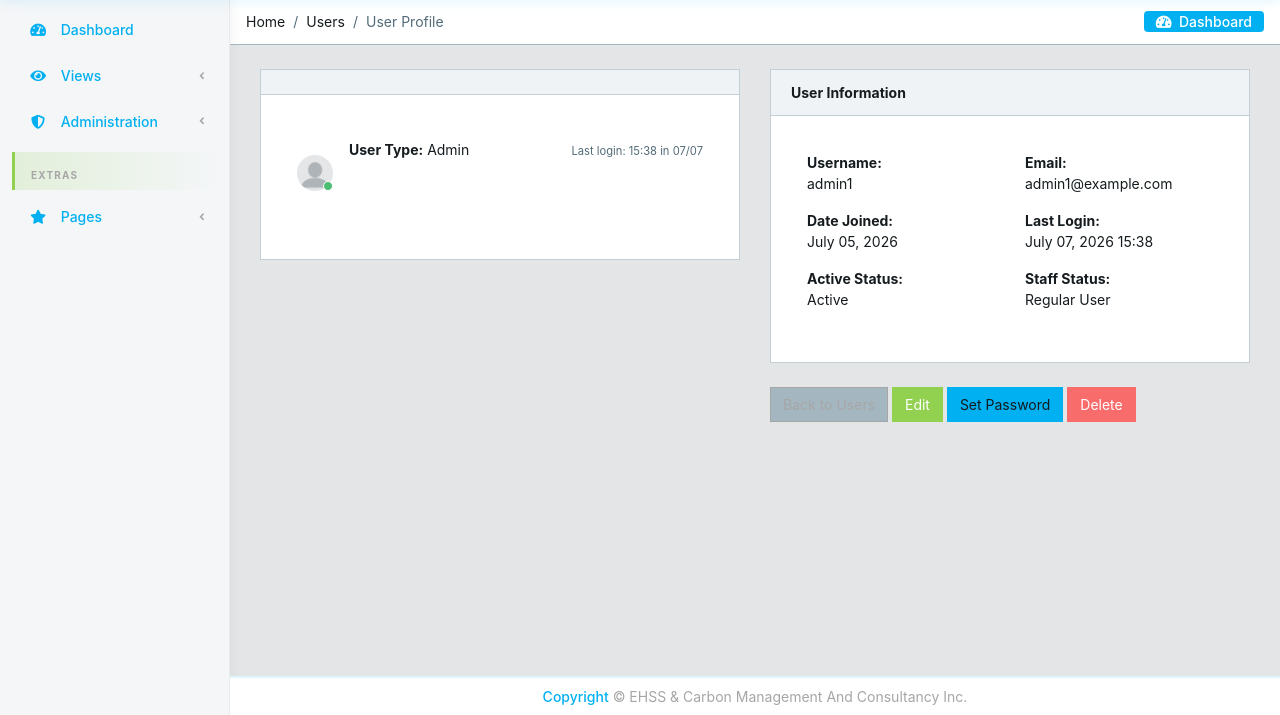
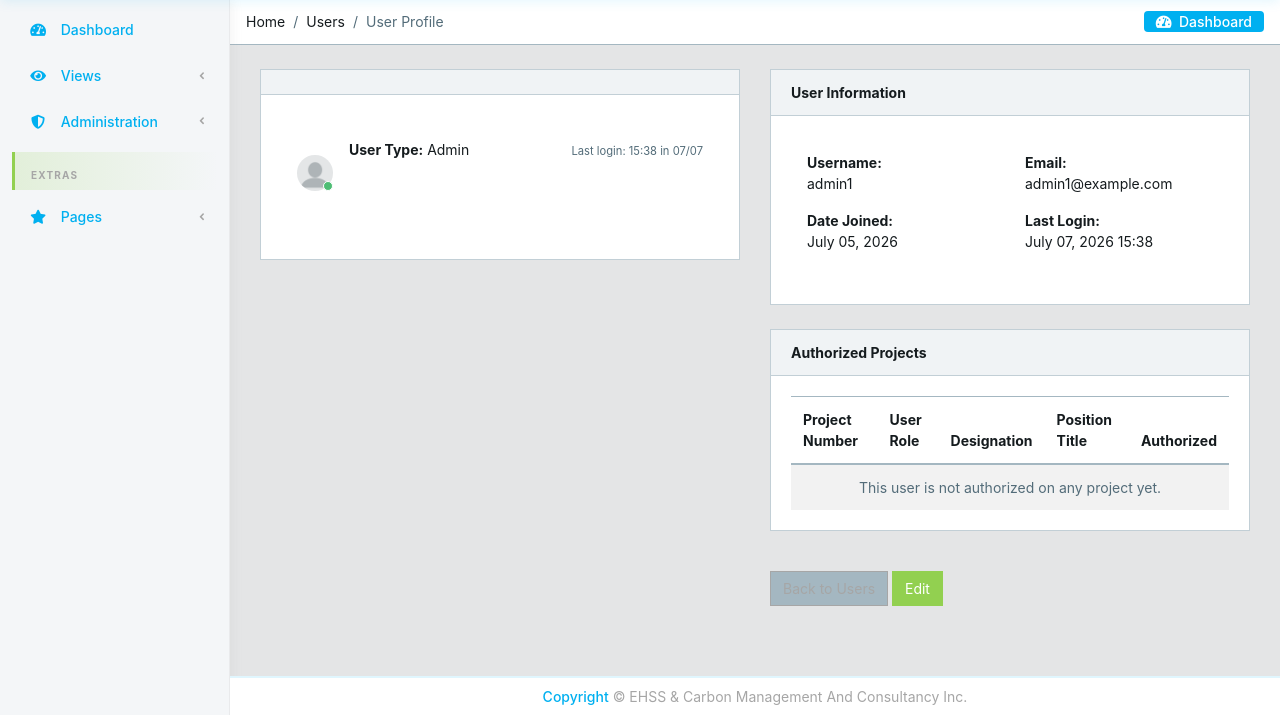
Before and after one commit to ashirbhalli482-ops/validation_verification_assessment_manager, a Django app: page /users/3/ in a window 1280 px wide. Shown: the part 85-800 px from the top of the page. Run offline with Django 5.2, Linux system fonts and the light colour scheme; a user stored in the database is signed in; data comes from the database, SQL or seed files in the repository; both versions use the stored data as it was after the commit; some libraries are stand-ins or nearby versions.

Commit message:
Solve all users isuues

```diff
--- a/core/forms.py
+++ b/core/forms.py
@@ -248,20 +248,12 @@ class ManagerUserEditForm(forms.ModelForm):
     """Edit manager/employee accounts — managers cannot change users to admin."""
     class Meta:
         model = CustomUser
-        fields = ['username', 'email', 'user_type', 'first_name', 'last_name', 'designation', 'is_active']
+        fields = ['username', 'email', 'is_active']
         widgets = {
             'username': forms.TextInput(attrs={'class': 'form-control'}),
             'email': forms.EmailInput(attrs={'class': 'form-control'}),
-            'user_type': forms.Select(attrs={'class': 'form-control'}),
-            'first_name': forms.TextInput(attrs={'class': 'form-control'}),
-            'last_name': forms.TextInput(attrs={'class': 'form-control'}),
-            'designation': forms.TextInput(attrs={'class': 'form-control'}),
             'is_active': forms.CheckboxInput(attrs={'class': 'form-check-input'}),
         }
-
-    def __init__(self, *args, **kwargs):
-        super().__init__(*args, **kwargs)
-        self.fields['user_type'].choices = MANAGER_USER_TYPE_CHOICES
 
     def clean_user_type(self):
         user_type = self.cleaned_data['user_type']
@@ -760,6 +752,29 @@ class TeamMemberForm(forms.Form):
         self.fields['user'].queryset = queryset.order_by('first_name', 'last_name', 'username')
 
 
+class TeamMemberEditForm(forms.ModelForm):
+    """Edit an authorized member's role/designation/position for a specific project."""
+    user_role = forms.ChoiceField(
+        choices=[('', '---------')] + list(USER_ROLE_CHOICES),
+        label='User Role',
+        widget=forms.Select(attrs={'class': 'form-control'}),
+    )
+
+    class Meta:
+        model = TeamMember
+        fields = ['user_role', 'designation', 'position_title']
+        widgets = {
+            'designation': forms.TextInput(attrs={'class': 'form-control', 'placeholder': 'Enter designation'}),
+            'position_title': forms.TextInput(attrs={'class': 'form-control', 'placeholder': 'Enter position title'}),
+        }
+
+    def clean_user_role(self):
+        user_role = self.cleaned_data.get('user_role')
+        if not user_role:
+            raise forms.ValidationError('Select a user role.')
+        return user_role
+
+
 class EmployeeRecordForm(forms.ModelForm):
     class Meta:
         model = EmployeeRecord
--- a/core/models.py
+++ b/core/models.py
@@ -489,6 +489,11 @@ class TeamMember(models.Model):
     name = models.CharField(max_length=100)
     email = models.EmailField()
     role = models.CharField(max_length=20, choices=TEAM_ROLE_CHOICES)
+    user_role = models.CharField(
+        max_length=30, choices=USER_ROLE_CHOICES, blank=True, verbose_name='User Role',
+    )
+    designation = models.CharField(max_length=100, blank=True)
+    position_title = models.CharField(max_length=150, blank=True, verbose_name='Position Title')
     user = models.ForeignKey(
         CustomUser, on_delete=models.SET_NULL, null=True, blank=True,
         related_name='team_assignments'
--- a/core/templates/core/base.html
+++ b/core/templates/core/base.html
@@ -209,7 +209,7 @@
                 <a class="nav-link" href="{% url 'core:new-user' %}"><i class="fa fa-user-plus ml-2"></i> Create User</a>
               </li>
               <li class="nav-item">
-                <a class="nav-link" href="{% url 'core:project-list' %}"><i class="fa fa-users ml-2"></i> Authorize Team</a>
+                <a class="nav-link" href="{% url 'core:project-list' %}"><i class="fa fa-users ml-2"></i> Edit Authorize Team</a>
               </li>
             </ul>
           </li>
--- a/core/templates/core/project_list.html
+++ b/core/templates/core/project_list.html
@@ -27,13 +27,13 @@
       </div>
       {% else %}
       <table class="table table-striped">
-        <thead><tr><th>Project #</th><th>Company</th><th>Package</th>{% if user.user_type == 'admin' %}<th>Manager</th>{% endif %}<th>Actions</th></tr></thead>
+        <thead><tr><th>Project #</th><th>Company</th><th>Year</th>{% if user.user_type == 'admin' %}<th>Manager</th>{% endif %}<th>Actions</th></tr></thead>
         <tbody>
           {% for project in projects %}
           <tr>
             <td>{{ project.project_number }}</td>
             <td>{{ project.company_name }}</td>
-            <td>{{ project.package_instance.name }}</td>
+            <td>{{ project.year }}</td>
             {% if user.user_type == 'admin' %}<td>{{ project.manager.get_full_name }}</td>{% endif %}
             <td><a href="{% url 'core:project-detail' project.pk %}" class="btn btn-sm btn-info">Open</a></td>
           </tr>
--- a/core/templates/core/user.html
+++ b/core/templates/core/user.html
@@ -81,26 +81,55 @@
                                     <p>{{ user_view.last_login|date:"F d, Y H:i" }}</p>
                                         </div>
                                     </div>
-                            <div class="row">
-                                <div class="col-md-6">
-                                    <strong>Active Status:</strong>
-                                    <p>{% if user_view.is_active %}Active{% else %}Inactive{% endif %}</p>
-                                </div>
-                                <div class="col-md-6">
-                                    <strong>Staff Status:</strong>
-                                    <p>{% if user_view.is_staff %}Staff{% else %}Regular User{% endif %}</p>
+                        </div>
+                    </div>
+                </div>
+
+                <div class="row mt-3">
+                    <div class="col-12">
+                        <div class="card">
+                            <div class="card-header">
+                                <strong>Authorized Projects</strong>
+                            </div>
+                            <div class="card-body">
+                                <div class="table-responsive">
+                                    <table class="table table-striped mb-0">
+                                        <thead>
+                                            <tr>
+                                                <th>Project Number</th>
+                                                <th>User Role</th>
+                                                <th>Designation</th>
+                                                <th>Position Title</th>
+                                                <th>Authorized</th>
+                                            </tr>
+                                        </thead>
+                                        <tbody>
+                                            {% for auth in project_authorizations %}
+                                            <tr>
+                                                <td>{{ auth.project.project_number }}</td>
+                                                <td>{{ auth.get_user_role_display|default:'-' }}</td>
+                                                <td>{{ auth.designation|default:'-' }}</td>
+                                                <td>{{ auth.position_title|default:'-' }}</td>
+                                                <td>{{ auth.authorized_at|date:"M d, Y" }}</td>
+                                            </tr>
+                                            {% empty %}
+                                            <tr>
+                                                <td colspan="5" class="text-muted text-center">This user is not authorized on any project yet.</td>
+                                            </tr>
+                                            {% endfor %}
+                                        </tbody>
+                                    </table>
                                 </div>
                             </div>
                         </div>
                     </div>
                 </div>
+
                 <div class="row mt-3">
                     <div class="col-12">
                         <a href="{% url 'core:users' %}" class="btn btn-secondary">Back to Users</a>
                         {% if user|can_manage_user:user_view and user_view != user %}
                         <a href="{% url 'core:edit-user-profile' user_view.id %}" class="btn btn-warning">Edit</a>
-                        <a href="{% url 'core:admin-set-password' user_view.id %}" class="btn btn-info">Set Password</a>
-                        <a href="{% url 'core:delete-user' user_view.id %}" class="btn btn-danger" onclick="return confirm('Delete this user?');">Delete</a>
                         {% endif %}
                     </div>
                 </div>
--- a/core/urls.py
+++ b/core/urls.py
@@ -65,6 +65,7 @@ urlpatterns = [
     path('projects/<int:pk>/delete/', views.ProjectDeleteView.as_view(), name='project-delete'),
     path('projects/<int:project_id>/access/', views.ProjectAccessView.as_view(), name='project-access'),
     path('projects/<int:project_id>/team/add/', views.TeamMemberCreateView.as_view(), name='team-member-create'),
+    path('team/<int:pk>/edit/', views.TeamMemberEditView.as_view(), name='team-member-edit'),
     path('team/<int:pk>/remove/', views.TeamMemberDeleteView.as_view(), name='team-member-remove'),
 
     # Form Records & Workflow
--- a/core/views.py
+++ b/core/views.py
@@ -26,7 +26,7 @@ from .forms import (
     AdminSelfProfileForm, ManagerRegistrationForm, ManagerUserEditForm, UserProfileEditForm, AdminSetPasswordForm,
     CompanyForm, PackageAuthorizationForm, LibraryDocumentForm,
     CompanyCreateForm, CompanyEditForm, company_edit_initial,
-    DropdownListForm, DropdownOptionForm, ProjectForm, TeamMemberForm,
+    DropdownListForm, DropdownOptionForm, ProjectForm, TeamMemberForm, TeamMemberEditForm,
     EmployeeRecordForm, FormRecordForm, CVApprovalForm, ViewPackageSearchForm,
     ProjectAccessForm, FormDetailsForm,
 )
@@ -286,8 +286,14 @@ class UserProfileView(LoginRequiredMixin, View):
         if not request.user.can_manage_user(profile) and request.user != profile:
             messages.error(request, 'Access denied.')
             return redirect('core:dashboard')
+        project_authorizations = (
+            profile.team_assignments.filter(is_active=True)
+            .select_related('project')
+            .order_by('project__project_number')
+        )
         return render(request, 'core/user.html', {
             'user_view': profile,
+            'project_authorizations': project_authorizations,
             'success_action': request.GET.get('success', ''),
             'success_user': request.GET.get('user', ''),
         })
@@ -990,6 +996,11 @@ class LibraryDocumentListView(LoginRequiredMixin, ListView):
     def get_queryset(self):
         return get_authorized_library_documents(self.request.user)
 
+    def get_context_data(self, **kwargs):
+        context = super().get_context_data(**kwargs)
+        context['error_action'] = self.request.GET.get('error', '')
+        return context
+
 
 class LibraryDocumentCreateView(AdminRequiredMixin, View):
     def get(self, request):
@@ -1016,28 +1027,30 @@ class LibraryDocumentDeleteView(AdminRequiredMixin, DeleteView):
     success_url = reverse_lazy('core:library-list')
 
 
+def _library_redirect_with_error(request, error_code):
+    """Redirect back to the library list, preserving the Documents tab, with an error popup flag."""
+    url = reverse('core:library-list')
+    params = []
+    if 'view=documents' in request.META.get('HTTP_REFERER', ''):
+        params.append('view=documents')
+    params.append(f'error={error_code}')
+    return redirect(f'{url}?{"&".join(params)}')
+
+
 def _serve_library_document(request, pk, as_attachment):
     doc = get_object_or_404(LibraryDocument, pk=pk)
     if not can_access_library_document(request.user, doc):
-        messages.error(request, 'You are not authorized to access this document.')
-        return redirect('core:dashboard')
+        return _library_redirect_with_error(request, 'unauthorized')
     if as_attachment and request.user.user_type != 'admin':
-        messages.error(request, 'You are not authorized to download this document.')
-        return redirect('core:library-list')
+        return _library_redirect_with_error(request, 'download_forbidden')
     if not doc.file:
-        messages.error(request, 'This document file is no longer available.')
-        return redirect('core:library-list')
+        return _library_redirect_with_error(request, 'file_missing')
     filename = doc.file.name.split('/')[-1]
     content_type, _ = mimetypes.guess_type(filename)
     try:
         file_handle = doc.file.open('rb')
     except (FileNotFoundError, ValueError, OSError):
-        messages.error(
-            request,
-            'This document file could not be found on the server. '
-            'Please ask an admin to re-upload it.'
-        )
-        return redirect('core:library-list')
+        return _library_redirect_with_error(request, 'file_missing')
     return FileResponse(
         file_handle,
         as_attachment=as_attachment,
@@ -1424,6 +1437,9 @@ class TeamMemberCreateView(ManagerRequiredMixin, View):
                     defaults={
                         'name': member_name,
                         'role': 'team_member',
+                        'user_role': form.cleaned_data['user_role'],
+                        'designation': form.cleaned_data.get('designation', ''),
+                        'position_title': form.cleaned_data.get('position_title', ''),
                         'user': selected_user,
                         'is_active': True,
                     },
@@ -1445,6 +1461,28 @@ class TeamMemberCreateView(ManagerRequiredMixin, View):
                 return redirect('core:project-detail', pk=project.pk)
             messages.error(request, 'Select at least one user to authorize.')
         return render(request, 'core/team_member_form.html', {'formset': formset, 'project': project})
+
+
+class TeamMemberEditView(ManagerRequiredMixin, View):
+    """Edit an authorized member's user role, designation and position for a project."""
+    def get(self, request, pk):
+        member = get_object_or_404(TeamMember, pk=pk, project__manager=request.user)
+        form = TeamMemberEditForm(instance=member)
+        return render(request, 'core/team_member_edit_form.html', {'form': form, 'member': member})
+
+    def post(self, request, pk):
+        member = get_object_or_404(TeamMember, pk=pk, project__manager=request.user)
+        form = TeamMemberEditForm(request.POST, instance=member)
+        if form.is_valid():
+            form.save()
+            if member.user:
+                member.user.user_role = member.user_role
+                member.user.designation = member.designation
+                member.user.position_title = member.position_title
+                member.user.save()
+            messages.success(request, f'{member.name} updated for project {member.project.project_number}.')
+            return redirect('core:project-detail', pk=member.project_id)
+        return render(request, 'core/team_member_edit_form.html', {'form': form, 'member': member})
 
 
 class TeamMemberDeleteView(ManagerRequiredMixin, View):
```
Also changed, not shown: core/templates/core/edit_user_profile.html (+1 -15 lines), core/templates/core/library_list.html (+42 -0 lines), core/templates/core/project_detail.html (+10 -5 lines), core/templates/core/team_member_edit_form.html (added, +39 -0 lines), core/templates/core/team_member_list.html (+13 -8 lines), core/migrations/0027_teammember_designation_teammember_position_title_and_more.py (added), db.sqlite3.
